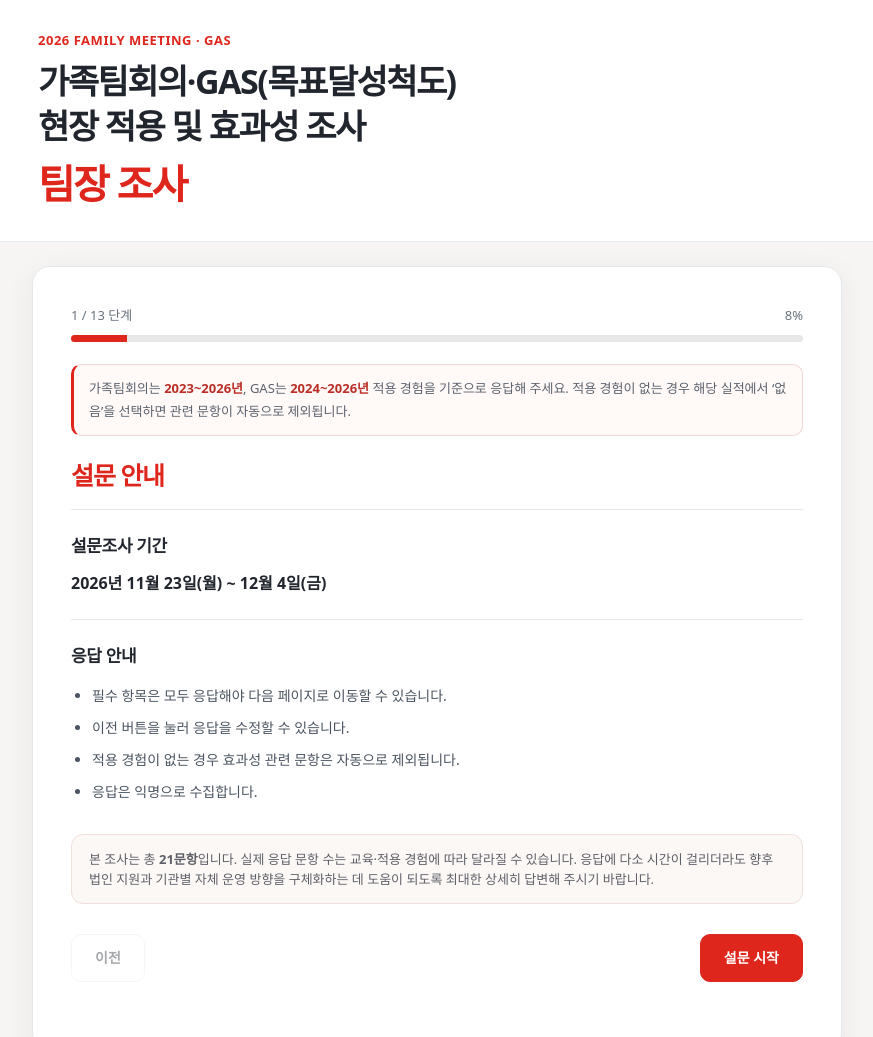
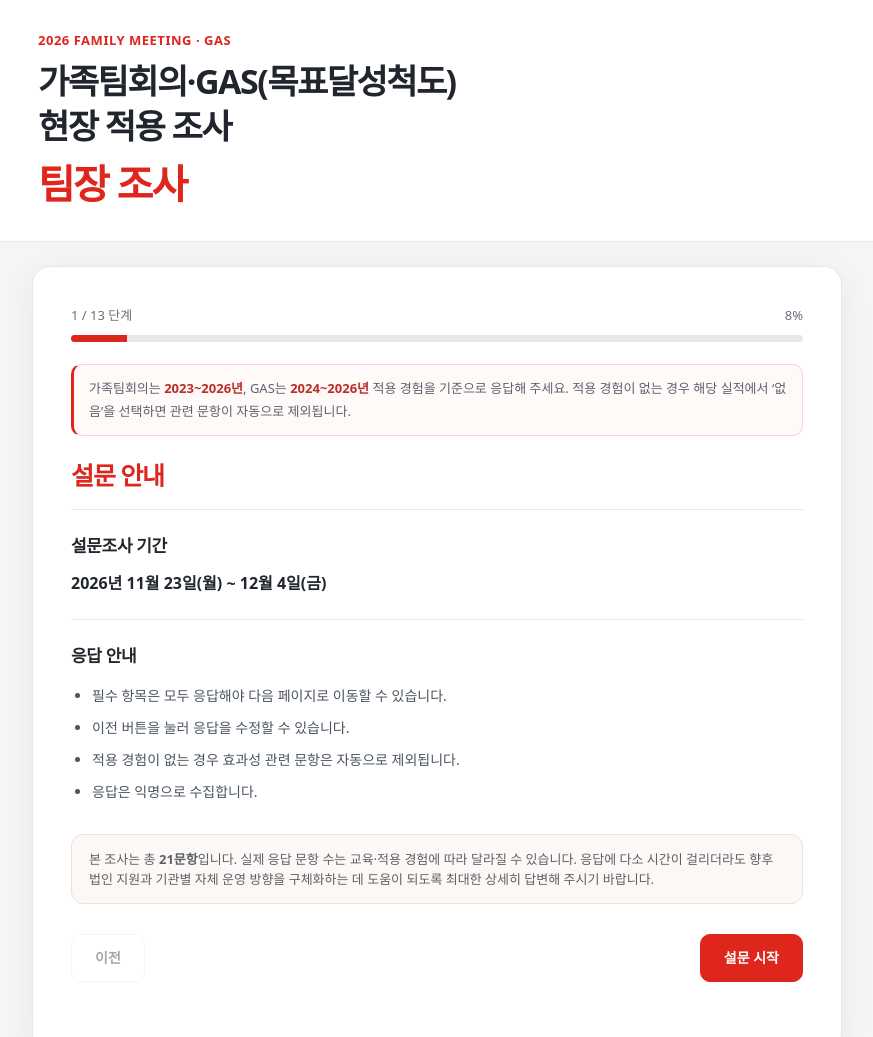
Before and after one commit to fomhr/savethemove, a plain HTML site: page survey-2026/manager/index.html in a window 1280 px wide. Shown: the top 1037 px of the page, without its empty margins (203-1076 px from the left). Drawn offline with Linux system fonts and the light colour scheme.

Commit message:
Update manager survey heading

```diff
--- a/survey-2026/manager/index.html
+++ b/survey-2026/manager/index.html
@@ -4,7 +4,7 @@
 <link rel="stylesheet" href="../style.css?v=20261120-1"></head>
 <body data-role="팀장">
 <header class="hero"><div class="hero-inner"><div class="eyebrow">2026 FAMILY MEETING · GAS</div>
-<h1>가족팀회의·GAS(목표달성척도)<br>현장 적용 및 효과성 조사</h1><div class="subtitle">팀장 조사</div>
+<h1>가족팀회의·GAS(목표달성척도)<br>현장 적용 조사</h1><div class="subtitle">팀장 조사</div>
 
 </div></header>
 <main class="wrap"><div class="panel">
```
